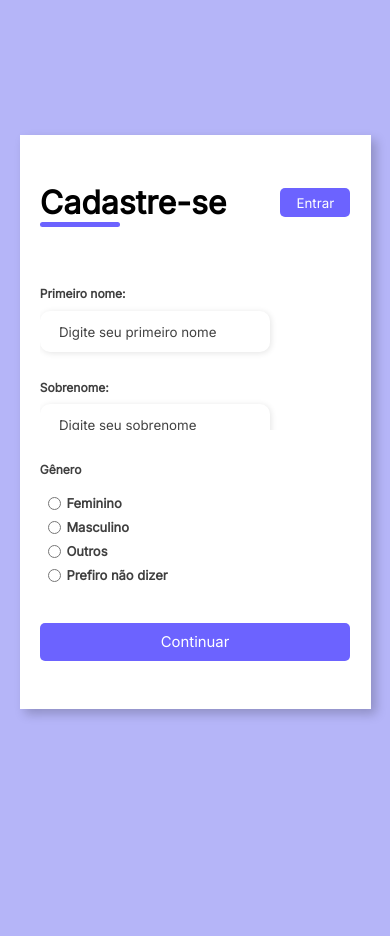
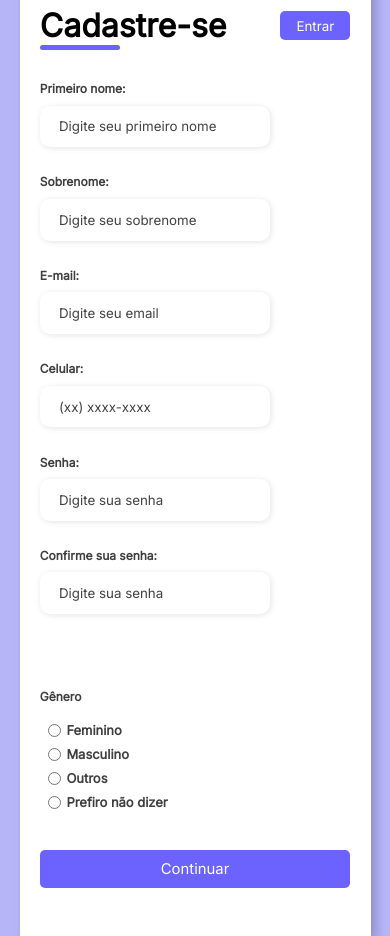
Before and after one commit to kauamunizz/5.Tela_formulario, a plain HTML site: page index.html in a window 390 px wide. Before the commit the page ends 844 px from the top, so only its background shows below. Drawn offline with Linux system fonts and the light colour scheme.

Commit message:
finalizado v0.1

```diff
--- a/css/style.css
+++ b/css/style.css
@@ -192,11 +192,16 @@ body {
         width: 90%;
         height: auto;
     }
+    .form {
+        margin-top: 50px ;
+    }
+    .form-header {
+        margin-bottom: 0;
+        padding-bottom: 20px;
+    }
     .input-group {
         flex-direction: column;
-        overflow-y: scroll;
         flex-wrap: nowrap;
-        max-height: 10rem;
         padding-right: 5rem;
     }
     .gender-inputs {
```
